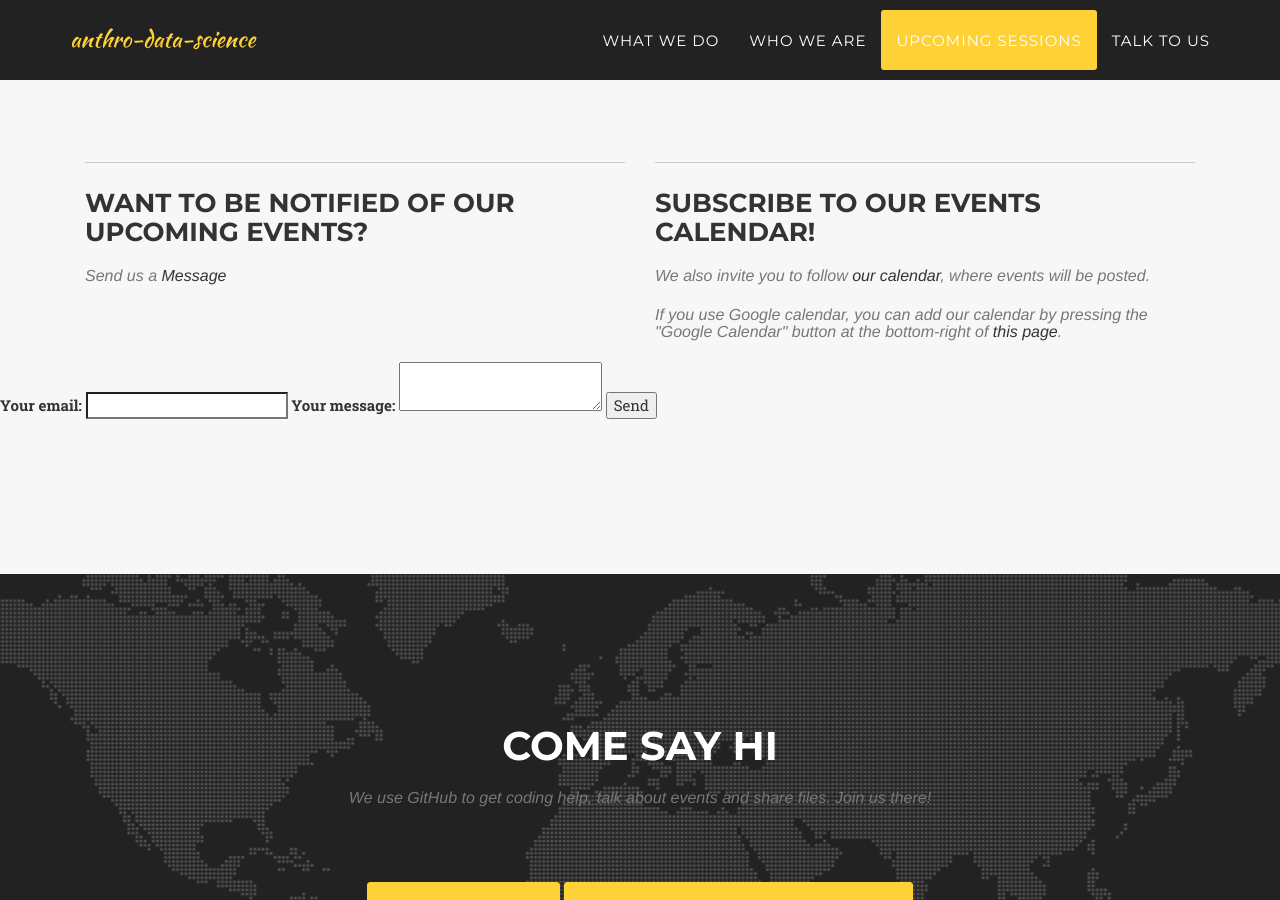
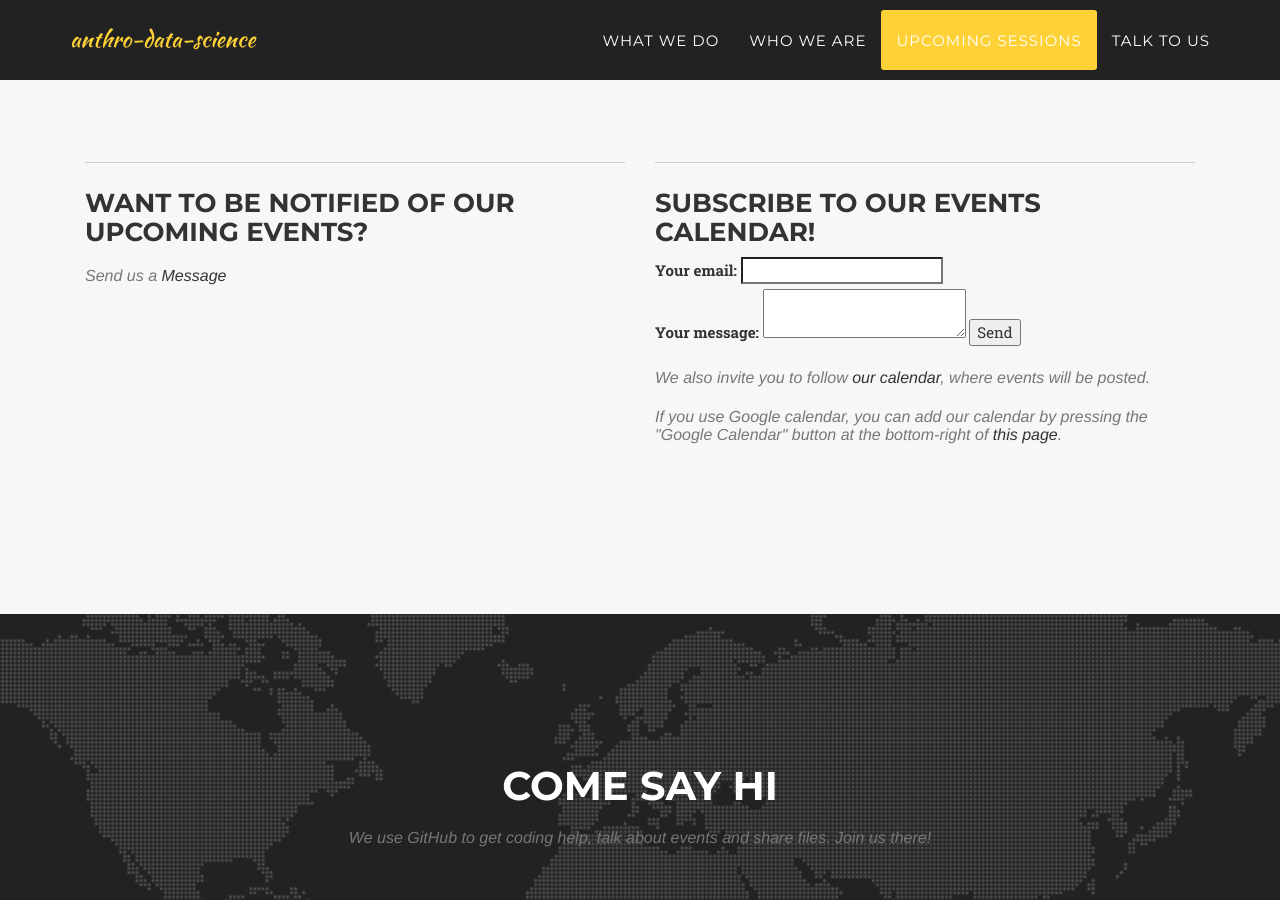
Before and after one commit to anthro-data-science/anthro-data-science.github.io, a Jekyll site: the page built from index.html, in a window 1280 px wide and 900 px high, scrolled down 1980 px. Built offline with Jekyll 4.4.1, drawn with Linux system fonts in a browser that asks for light colours; some web fonts are replaced.

Commit message:
email form location

```diff
--- a/_includes/portfolio_grid.html
+++ b/_includes/portfolio_grid.html
@@ -90,21 +90,14 @@
             {% if site.calendar_on %}
             <div class="col-lg-6">
               <h3 class="section-heading eventInstructions">{{site.data[site.language].calendar}}</h3>
-              <h3 class="section-subheading text-muted eventSubinstructions">{{site.data[site.language].calendarSubheading | replace: '%CALENDAR_EMBED_URL%', site.calendar_embed_url}}</h3>
-              <h3 class="section-subheading text-muted eventSubinstructions">{{site.data[site.language].googleCalendar | replace: '%CALENDAR_EMBED_URL%', site.calendar_embed_url}}</h3>
-              <h3 class="section-subheading text-muted eventSubinstructions">{{site.data[site.language].iCal | replace: '%CALENDAR_ICAL_URL%', site.calendar_ical_url}}</h3>
-            </div>
-            {% endif %}
-        </div>
-        <!-- modify this form HTML and place wherever you want your form -->
 
 <form
   action="https://formspree.io/xrgydqla"
-  method="POST"
->
+  method="POST">
   <label>
     Your email:
     <input type="text" name="_replyto">
+    <input type="hidden" name="_cc" value="dglass1@uw.edu" />
   </label>
   <label>
     Your message:
@@ -115,4 +108,17 @@
 
   <button type="submit">Send</button>
 </form>
+
+
+
+
+              <h3 class="section-subheading text-muted eventSubinstructions">{{site.data[site.language].calendarSubheading | replace: '%CALENDAR_EMBED_URL%', site.calendar_embed_url}}</h3>
+              <h3 class="section-subheading text-muted eventSubinstructions">{{site.data[site.language].googleCalendar | replace: '%CALENDAR_EMBED_URL%', site.calendar_embed_url}}</h3>
+              <h3 class="section-subheading text-muted eventSubinstructions">{{site.data[site.language].iCal | replace: '%CALENDAR_ICAL_URL%', site.calendar_ical_url}}</h3>
+            </div>
+            {% endif %}
+        </div>
+        <!-- modify this form HTML and place wherever you want your form -->
+
+
 </section>
```
Lines whose indentation alone changed are shown as unchanged.
